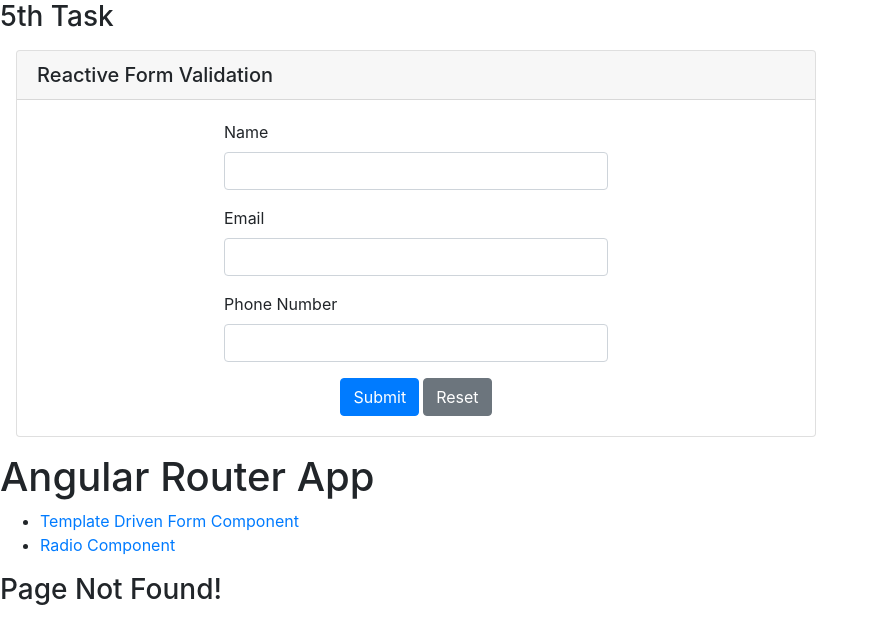
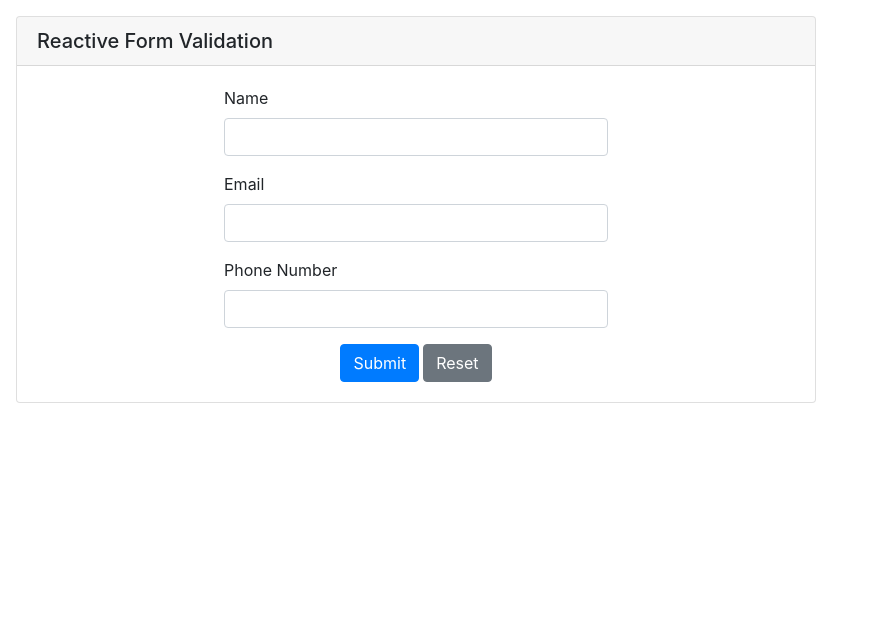
Before and after one commit to MukeshMkt/angularFirstProject, an Angular app: page / in a window 1280 px wide. Before the commit this address had no page. Shown: the top 644 px of the page, without its empty margins (0-878 px from the left). Built offline with nearby package versions, Linux system fonts and the light colour scheme.

Commit message:
loginAuth done

```diff
--- a/src/app/app-routing.module.ts
+++ b/src/app/app-routing.module.ts
@@ -7,6 +7,11 @@
 import { LoginAuthGuard } from './login-auth.guard';
 
 const routes: Routes = [
+  {
+    path: '',
+    component: ReactiveFormComponent,
+    pathMatch: 'full',
+  },
   {
     path: 'template-driven-form',
     canActivate: [LoginAuthGuard],
@@ -19,7 +24,11 @@
     component: RadioComponent,
     pathMatch: 'full',
   },
-  { path: '**', component: PageNotFoundComponent },
+  {
+    path: '**',
+    canActivate: [LoginAuthGuard],
+    component: PageNotFoundComponent,
+  },
 ];
 
 @NgModule({
--- a/src/app/app.component.html
+++ b/src/app/app.component.html
@@ -1,58 +1 @@
-<!-- <h2>3rd Task</h2>
-<label>First Value</label>
-<input type="number" name="data1" [(ngModel)]="data1" />
-<br />
-<br />
-<br />
-<label>Second Value</label>
-<input type="number" name="data2" [(ngModel)]="data2" />
-<h2>pass value from child(child comp.) to parent(app comp.) is {{ data }}</h2>
-
-<app-child
-  [data2]="data2"
-  [data1]="data1"
-  (updateData)="updateData($event)"
-></app-child>
-<br />
-<app-radio></app-radio> -->
-<!-- <h2>4th Task (Template Driven Form)</h2>
-<app-template-driven-form></app-template-driven-form>
-<h3>5th Task</h3>
-<div *ngIf="reactiveFormData">
-  <p>data from child (reactive form){{ reactiveFormData | json }}</p>
-</div>
-<app-reactive-form
-  (reactiveFormDataFunc)="reactiveFormDataFunc($event)"
-></app-reactive-form> -->
-<h3>5th Task</h3>
-<div *ngIf="reactiveFormData">
-  <p>data from child (reactive form){{ reactiveFormData | json }}</p>
-</div>
-<app-reactive-form
-  (reactiveFormDataFunc)="reactiveFormDataFunc($event)"
-></app-reactive-form>
-<h1>Angular Router App</h1>
-<div *ngIf="reactiveFormData">
-  <p>data from child (reactive form){{ reactiveFormData | json }}</p>
-</div>
-<nav>
-  <ul>
-    <li>
-      <a
-        routerLink="/template-driven-form"
-        routerLinkActive="active"
-        ariaCurrentWhenActive="page"
-        >Template Driven Form Component</a
-      >
-    </li>
-    <li>
-      <a
-        routerLink="/radio"
-        routerLinkActive="active"
-        ariaCurrentWhenActive="page"
-        >Radio Component</a
-      >
-    </li>
-  </ul>
-</nav>
 <router-outlet></router-outlet>
--- a/src/app/radio/radio.component.html
+++ b/src/app/radio/radio.component.html
@@ -1,4 +1,9 @@
 <h2>2nd Task</h2>
+<div class="text-center" *ngIf="data">
+  <button class="btn btn-secondary" type="reset" (click)="onLogout()">
+    Logout
+  </button>
+</div>
 <div>
   <input
     type="radio"
--- a/src/app/radio/radio.component.ts
+++ b/src/app/radio/radio.component.ts
@@ -1,5 +1,5 @@
 import { Component, OnInit } from '@angular/core';
-// import * as images from '../../images';
+import { Router } from '@angular/router';
 
 @Component({
   selector: 'app-radio',
@@ -7,7 +7,8 @@
   styleUrls: ['./radio.component.scss'],
 })
 export class RadioComponent implements OnInit {
-  constructor() {}
+  data: any = sessionStorage.getItem('loginData');
+  constructor(private router: Router) {}
   readioSelected: string = 'fruit';
   fruitData: { item: string; image: string }[] = [
     {
@@ -42,4 +43,9 @@
   ];
 
   ngOnInit(): void {}
+  onLogout(): void {
+    this.data = null;
+    this.router.navigateByUrl('');
+    sessionStorage.clear();
+  }
 }
--- a/src/app/reactive-form/reactive-form.component.html
+++ b/src/app/reactive-form/reactive-form.component.html
@@ -1,11 +1,6 @@
 <div class="card m-3" style="width: 50rem">
   <h5 class="card-header">Reactive Form Validation</h5>
   <div class="card-body">
-    <div class="text-center" *ngIf="data">
-      <button class="btn btn-secondary" type="reset" (click)="onLogout()">
-        Logout
-      </button>
-    </div>
     <form [formGroup]="registerForm" (ngSubmit)="onSubmit()">
       <div
         class="form-row flex-column justify-content-center align-items-center"
--- a/src/app/reactive-form/reactive-form.component.ts
+++ b/src/app/reactive-form/reactive-form.component.ts
@@ -1,6 +1,7 @@
 import { Component, OnInit, EventEmitter, Output } from '@angular/core';
 import { FormBuilder, FormGroup, Validators } from '@angular/forms';
-
+import { Location } from '@angular/common';
+import { Router } from '@angular/router';
 @Component({
   selector: 'app-reactive-form',
   templateUrl: './reactive-form.component.html',
@@ -9,7 +10,11 @@
 export class ReactiveFormComponent implements OnInit {
   submitted = false;
 
-  constructor(private formBuilder: FormBuilder) {}
+  constructor(
+    private formBuilder: FormBuilder,
+    private location: Location,
+    private router: Router
+  ) {}
   @Output() reactiveFormDataFunc = new EventEmitter<any>();
 
   ngOnInit() {}
@@ -41,6 +46,7 @@
       JSON.stringify(this.registerForm.value)
     );
     this.data = sessionStorage.getItem('loginData');
+    if (this.data) this.router.navigateByUrl('/radio');
     this.reactiveFormDataFunc.emit(this.registerForm.value);
   }
 
@@ -49,8 +55,4 @@
     this.registerForm.reset();
     this.reactiveFormDataFunc.emit('');
   }
-  onLogout(): void {
-    this.data = null;
-    sessionStorage.clear();
-  }
 }
```
